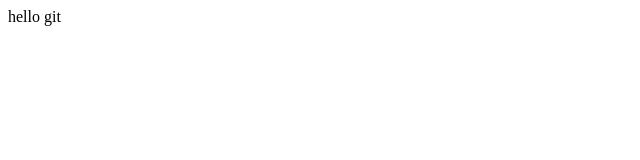
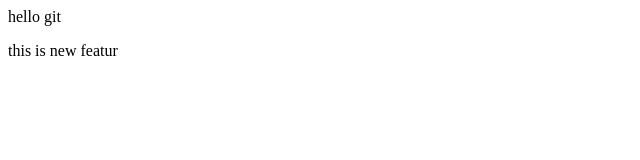
Before and after one commit to hiianshh/localrepo, a plain HTML site: page index.html in a window 1280 px wide. Shown: the full height of the page, 0-640 px from the left. Drawn offline with Linux system fonts and the light colour scheme.

Commit message:
add new feature in 3

```diff
--- a/index.html
+++ b/index.html
@@ -1,3 +1,4 @@
 <p>
     hello git
 </p>
+<p> this is new featur </p>
```
